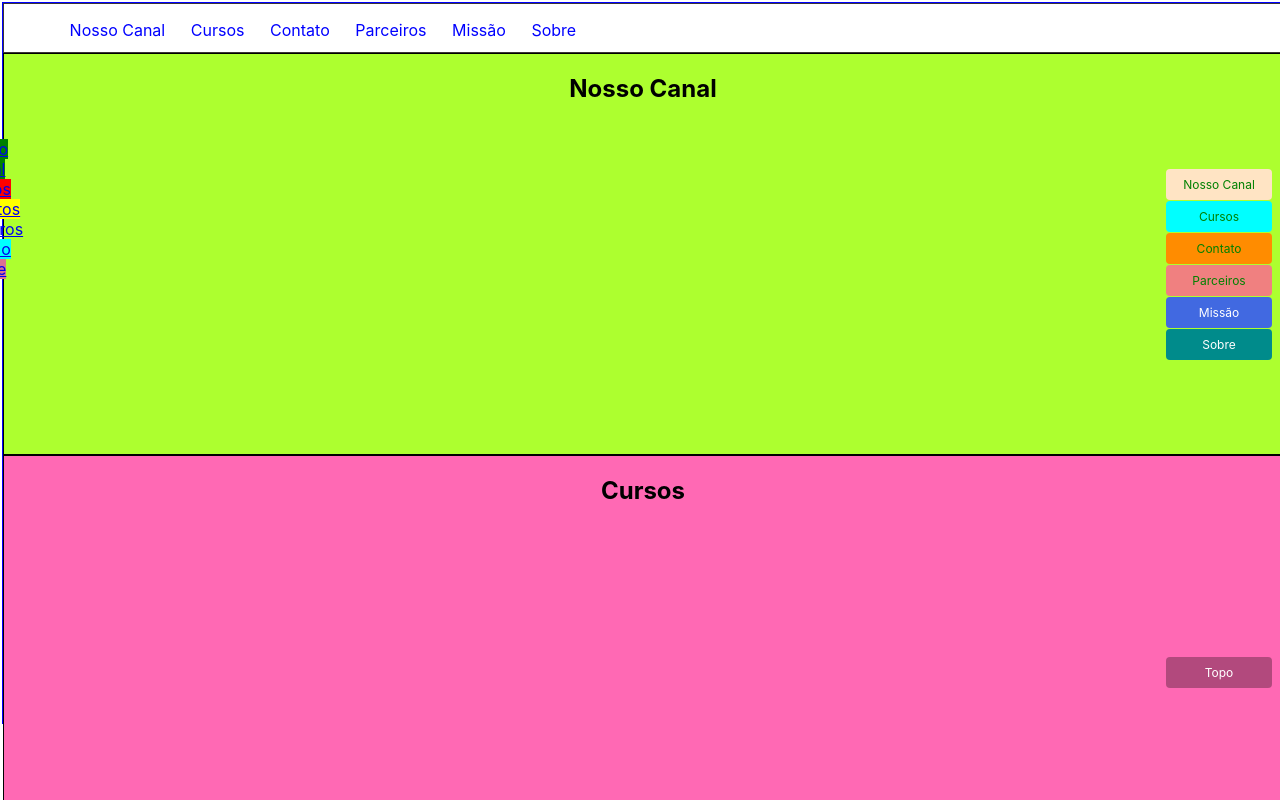
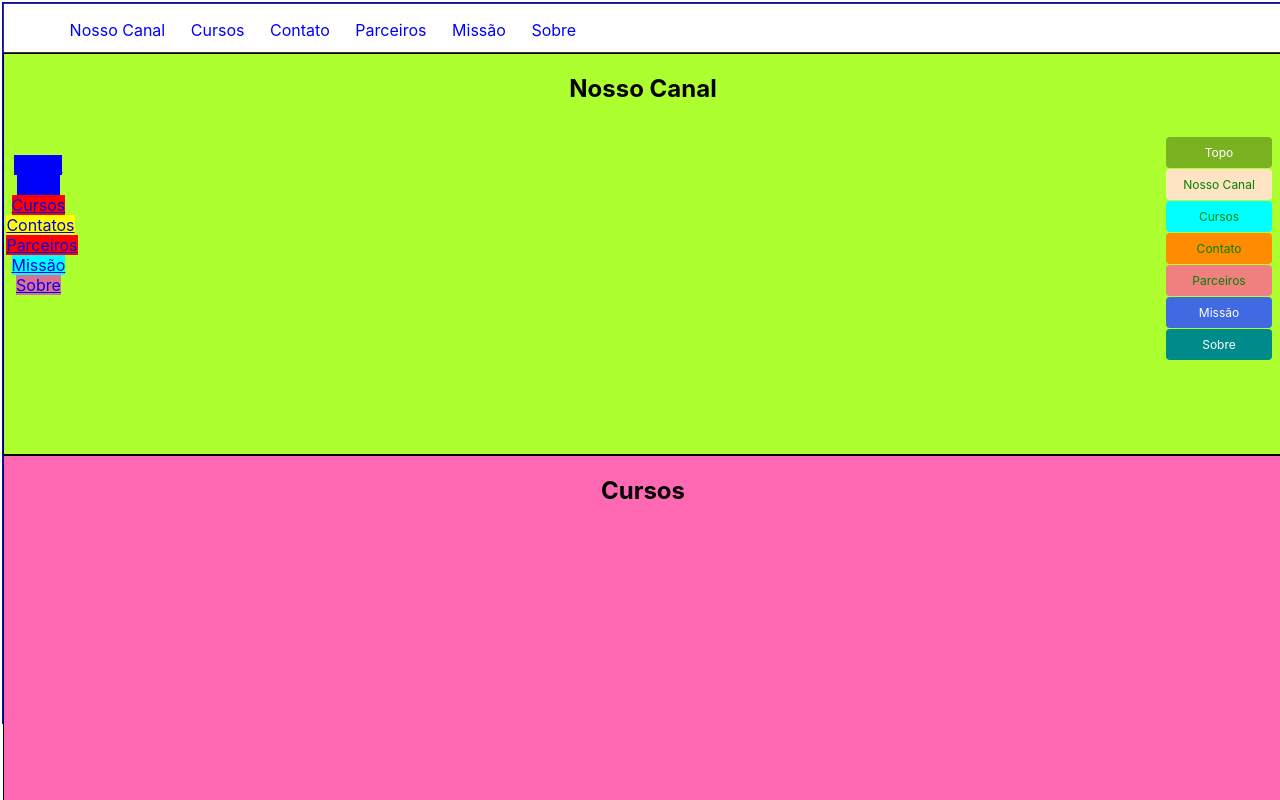
Before and after one commit to fabriciorangel07/menu, a React (Create React App) app: page / in a window 1280 px wide. Shown: the top 800 px of the page. Built offline with nearby package versions, Linux system fonts and the light colour scheme.

Commit message:
att aula neto
att aula neto

```diff
--- a/src/componentes/Menu_horizontal.css
+++ b/src/componentes/Menu_horizontal.css
@@ -94,7 +94,7 @@
 
 
 .irtopo {
-    bottom: 14vh;
+    bottom: 79vh;
     color:white;
     background-color:rgba(0,0,0,0.3);
 
@@ -167,14 +167,14 @@
 
 .aside {
     position: fixed;
-    left: -5vw;
+    left: -2vw;
     transition: 0.2s;
-    padding: 2vh;
+    padding: 4vh;
     width: 5vw;
     text-decoration: none;
     font-size: 16px;
-    color: #fff;
-    border-radius: 0px 15px 15px 0px;
+    border-radius: 0px 20px 20px 0px;
+    clear: both;
 }
 
 .aside a:hover {
@@ -187,26 +187,27 @@
 }
 
 #cursos2 {
-    top: 25vh;
+    top: 30vh;
     background-color: red;
 }
 
 #contatos2 {
-    top: 30vh;
+    top: 40vh;
     background-color: yellow;
 }
 
+
+#parceiros2 {
+    top: 50vh;
+    background-color: red;
+}
+
 #missao2 {
-    top: 35vh;
+    top: 60vh;
     background-color: cyan;
 }
 
 #sobre2 {
-    top: 40vh;
+    top: 70vh;
     background-color: palevioletred;
 }
-
-#inicio2 {
-    top: 45vh;
-    background-color: green;
-}
--- a/src/componentes/Menu_horizontal.jsx
+++ b/src/componentes/Menu_horizontal.jsx
@@ -31,26 +31,26 @@ export default function Menu() {
                     </section>
 
                     <section id="cursos">
-                    <h1>Cursos</h1>
+                    <h2>Cursos</h2>
                     </section>
 
                     <section id="contatos">
-                    <h1>Contatos</h1>
+                    <h2>Contatos</h2>
                     </section>
 
                     <section id="parceiros">
-                    <h1>Parceiros</h1>
+                    <h2>Parceiros</h2>
                     </section>
 
                     <section id="missao">
-                    <h1>Missão</h1>
+                    <h2>Missão</h2>
                     </section>
 
                     <section id="sobre">
-                    <h1>Sobre</h1>
+                    <h2>Sobre</h2>
                     </section>
 
-           <a href=".menu" className="irtopo">Topo</a>
+           <a href="#menu" className="irtopo">Topo</a>
            <a href="#inicio" className="irinicio">Nosso Canal</a>
            <a href="#cursos" className="ircursos">Cursos</a>
            <a href="#contatos" className="ircontato">Contato</a>
```
